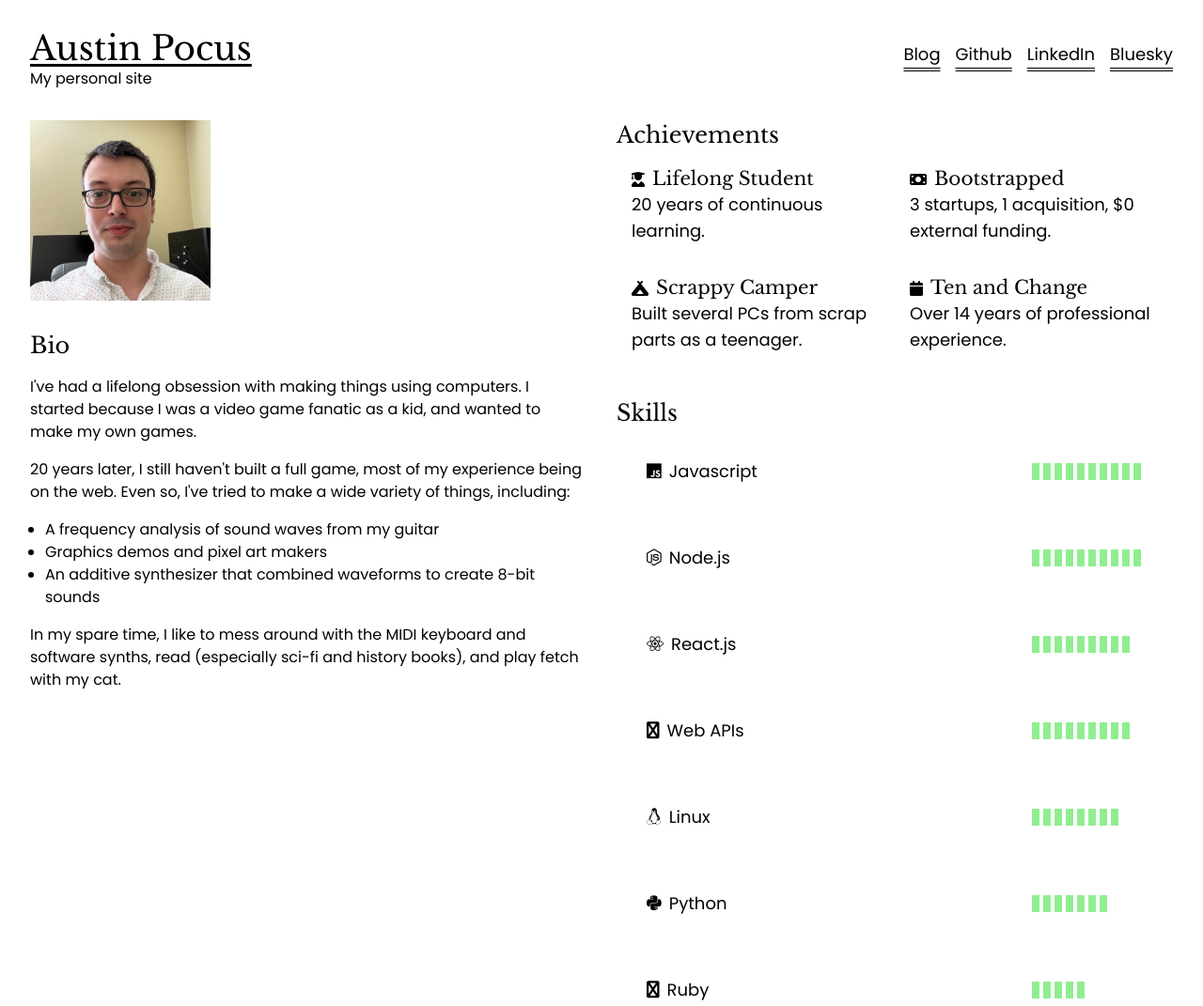
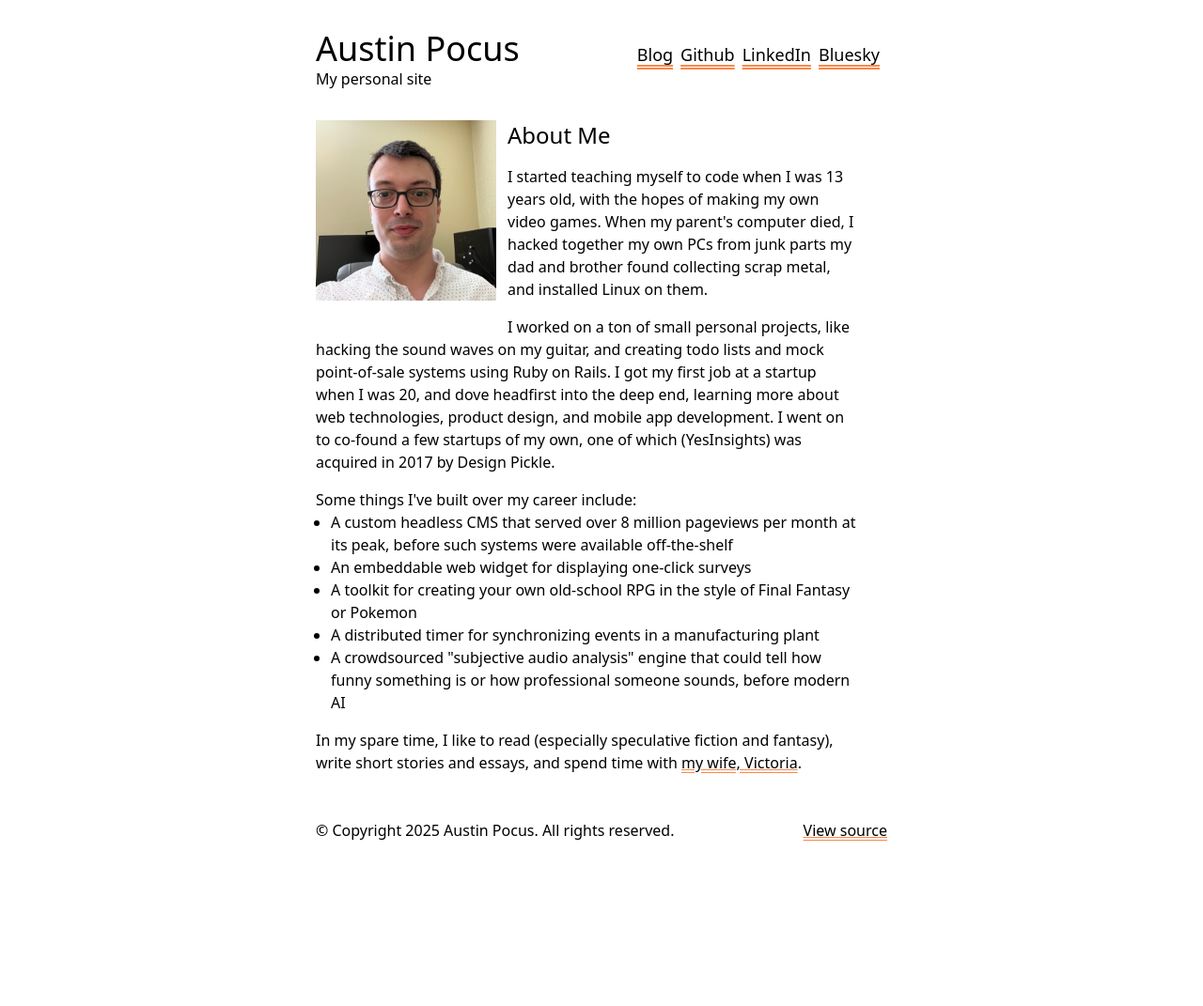
Before and after one commit to ajpocus/austinpocus.com, an Eleventy site: page index.njk in a window 1280 px wide. Shown: the top 1071 px of the page at 94% size. After the commit the page ends 928 px from the top, so only its background shows below. Built offline with nearby package versions, Linux system fonts and the light colour scheme; Eleventy itself is replaced by a stand-in of ours; files that its build step writes are made by us from their sources.

Commit message:
new content, first draft

```diff
--- a/css/index.css
+++ /dev/null
@@ -1,56 +0,0 @@
-:root {
-	--atomic-tangerine: #f98948ff;
-	--picton-blue: #00a6fbff;
-	--oxford-blue: #031d44ff;
-	--ash-gray: #a5ae9eff;
-	--dark-purple: #27213cff;
-}
-
-body {
-  font-family: "Poppins", sans-serif;
-  font-weight: 400;
-  font-style: normal;
-}
-
-h1, h2, h3, h4, h5, h6 {
-  font-family: "Libre Baskerville", serif;
-  font-weight: 400;
-  font-style: normal;
-}
-
-* {
-	box-sizing: border-box;
-}
-
-.cell {
-	border: 1px solid var(--text-color);
-	width: 8px;
-	height: 18px;
-	background: transparent;
-	margin: 0 2px;
-}
-
-.cell.full {
-	background: lightgreen;
-}
-
-.link {
-	color: var(--link-color);
-	text-decoration: underline;
-	text-underline-offset: 4px;
-}
-
-.dash {
-	border-bottom: 2px dashed var(--border-color);
-}
-
-@media (prefers-color-scheme: dark) {
-  body {
-    color: #eee;
-    background: var(--dark-purple);
-  }
-
-  body a {
-    color: #809fff;
-  }
-}
--- a/index.njk
+++ b/index.njk
@@ -5,12 +5,13 @@
 		<meta name="viewport" content="width=device-width, initial-scale=1">
 		<title>Austin Pocus - My personal site - About me</title>
 		<link rel="icon" href="/favicon.png">
+
 		<link rel="preconnect" href="https://fonts.googleapis.com">
 		<link rel="preconnect" href="https://fonts.gstatic.com" crossorigin>
 		<link href="https://fonts.googleapis.com/css2?family=Libre+Baskerville:ital,wght@0,400;0,700;1,400&family=Poppins:ital,wght@0,100;0,200;0,300;0,400;0,500;0,600;0,700;0,800;0,900;1,100;1,200;1,300;1,400;1,500;1,600;1,700;1,800;1,900&display=swap" rel="stylesheet">
-		<script src="https://cdn.tailwindcss.com"></script>
-		<script src="https://kit.fontawesome.com/cc7111bda4.js" crossorigin="anonymous"></script>
-		<!-- <script>
+
+		<script src="https://cdn.jsdelivr.net/npm/@tailwindcss/browser@4"></script>
+		<script>
 			tailwind.config = {
 				theme: {
 					extend: {
@@ -21,99 +22,63 @@
 					},
 				}
 			}
-		</script> -->
-		<link rel="stylesheet" href="/css/index.css">
+		</script>
+		<style type="text/tailwindcss">
+			@theme {
+				--color-atomic-tangerine: #f98948;
+				--color-picton-blue: #00a6fb;
+				--color-oxford-blue: #031d44;
+				--color-ash-gray: #a5ae9e;
+				--color-dark-purple: #27213c;
+			}
+		</style>
 	</head>
 
 	<body>
-		<div class="font-merriweather p-8">
-			<header class="font-space-mono lg:flex lg:justify-between items-baseline">
+		<div class="font-poppins p-8 lg:w-2xl m-auto">
+			<header class="font-libre-baskerville lg:flex lg:justify-between items-baseline">
 				<div>
-					<a class="link" href="/"><h1 class="text-4xl">Austin Pocus</h1></a>
+					<h1 class="text-4xl">Austin Pocus</h1>
 					<aside>My personal site</aside>
 				</div>
 
 				<div class="flex">
-					<a class="link text-lg underline decoration-double underline-offset-8 mr-2" href="https://blog.austinpocus.com">Blog</a>
-					<a class="link text-lg underline decoration-double underline-offset-8 mx-2" href="https://github.com/ajpocus">Github</a>
-					<a class="link text-lg underline decoration-double underline-offset-8 mx-2" href="https://linkedin.com/in/austin-pocus">LinkedIn</a>
-					<a class="link text-lg underline decoration-double underline-offset-8 ml-2" href="https://bsky.app/profile/ajpocus.bsky.social">Bluesky</a>
+					<a class="text-lg mr-2 underline decoration-double underline-offset-4 decoration-atomic-tangerine decoration-2" target="_blank" rel="noopener nofollow" href="https://blog.austinpocus.com">Blog</a>
+					<a class="text-lg mr-2 underline decoration-double underline-offset-4 decoration-atomic-tangerine decoration-2" target="_blank" rel="noopener nofollow" href="https://github.com/ajpocus">Github</a>
+					<a class="text-lg mr-2 underline decoration-double underline-offset-4 decoration-atomic-tangerine decoration-2" target="_blank" rel="noopener nofollow" href="https://linkedin.com/in/austin-pocus">LinkedIn</a>
+					<a class="text-lg mr-2 underline decoration-double underline-offset-4 decoration-atomic-tangerine decoration-2" target="_blank" rel="noopener nofollow" href="https://bsky.app/profile/ajpocus.bsky.social">Bluesky</a>
 				</div>
 			</header>
 
 			<main class="flex-1 lg:flex">
 				<section class="lg:flex-1 lg:mr-8">
-					<figure class="flex my-8">
+					<figure class="lg:float-left flex my-8 mr-3">
 						<img class="h-64 lg:h-48" src="/img/me.jpeg">
 					</figure>
 
-					<h2 class="font-space-mono text-2xl">Bio</h2>
+					<h2 class="font-libre-baskerville text-2xl mt-8">About Me</h2>
 
-					<p class="my-4">I've had a lifelong obsession with making things using computers. I started because I was a video game fanatic as a kid, and wanted to make my own games.</p>
+					<p class="my-4">I started teaching myself to code when I was 13 years old, with the hopes of making my own video games. When my parent's computer died, I hacked together my own PCs from junk parts my dad and brother found collecting scrap metal, and installed Linux on them.</p>
 
-					<p class="my-4">20 years later, I still haven't built a full game, most of my experience being on the web. Even so, I've tried to make a wide variety of things, including:</p>
+					<p class="my-4">I worked on a ton of small personal projects, like hacking the sound waves on my guitar, and creating todo lists and mock point-of-sale systems using Ruby on Rails. I got my first job at a startup when I was 20, and dove headfirst into the deep end, learning more about web technologies, product design, and mobile app development. I went on to co-found a few startups of my own, one of which (YesInsights) was acquired in 2017 by Design Pickle.</p>
+
+					<p>Some things I've built over my career include:</p>
 
 					<ul class="list-disc ml-4">
-						<li>A frequency analysis of sound waves from my guitar</li>
-						<li>Graphics demos and pixel art makers</li>
-						<li>An additive synthesizer that combined waveforms to create 8-bit sounds</li>
+						<li>A custom headless CMS that served over 8 million pageviews per month at its peak, before such systems were available off-the-shelf</li>
+						<li>An embeddable web widget for displaying one-click surveys</li>
+						<li>A toolkit for creating your own old-school RPG in the style of Final Fantasy or Pokemon</li>
+						<li>A distributed timer for synchronizing events in a manufacturing plant</li>
+						<li>A crowdsourced "subjective audio analysis" engine that could tell how funny something is or how professional someone sounds, before modern AI</li>
 					</ul>
 
-					<p class="my-4">In my spare time, I like to mess around with the MIDI keyboard and software synths, read (especially sci-fi and history books), and play fetch with my cat.</p>
-				</section>
-
-				<section class="lg:flex-1">
-					<div class="heading-group mt-8">
-						<h2 class="font-space-mono text-2xl">Achievements</h2>
-					</div>
-
-					<ul class="flex flex-wrap">
-						{% for feat in info.feats %}
-							<li class="w-1/2 p-4 flex-initial">
-								<header class="flex items-baseline">
-									<i class="fas {{ feat.icon }}"></i>
-									<h3 class="font-space-mono text-xl mx-2">{{ feat.name }}</h3>
-								</header>
-
-								<div class="text-lg">
-									{{ feat.description }}
-								</div>
-							</li>
-						{% endfor %}
-					</ul>
-
-					<div class="heading-group mt-8">
-						<h2 class="font-space-mono text-2xl">Skills</h2>
-					</div>
-
-					<ul class="w-full lg:flex lg:flex-wrap lg:flex-initial">
-						{% for skill in info.skills %}
-							<li class="flex justify-between w-full p-8" title="{{ skill.value }} / 10">
-								<div class="text-lg flex items-baseline">
-									<i class="fab {{ skill.icon }}"></i>
-									<label class="mx-2 whitespace-nowrap">{{ skill.name }}</label>
-								</div>
-
-								<div class="dash mx-4 h-0.5 w-full self-center"></div>
-
-								<div class="flex self-center">
-									{% for i in range(skill.value) %}
-										<div class="full cell"></div>
-									{% endfor %}
-
-									{% for i in range(10 - skill.value) %}
-										<div class="cell"></div>
-									{% endfor %}
-								</div>
-							</li>
-						{% endfor %}
-					</ul>
+					<p class="my-4">In my spare time, I like to read (especially speculative fiction and fantasy), write short stories and essays, and spend time with <a class="underline decoration-double decoration-atomic-tangerine" href="https://daphnewt.com">my wife, Victoria</a>.</p>
 				</section>
 			</main>
 
 			<footer class="flex justify-between mt-8">
 				<p>&copy; Copyright {{ page.date.getFullYear() }} Austin Pocus. All rights reserved.</p>
-				<a class="link" href="https://github.com/ajpocus/austinpocus.com">View source</a>
+				<a class="underline decoration-double decoration-atomic-tangerine" href="https://github.com/ajpocus/austinpocus.com" target="_blank" rel="noopener noreferrer">View source</a>
 			</footer>
 		</div>
 	</body>
```
